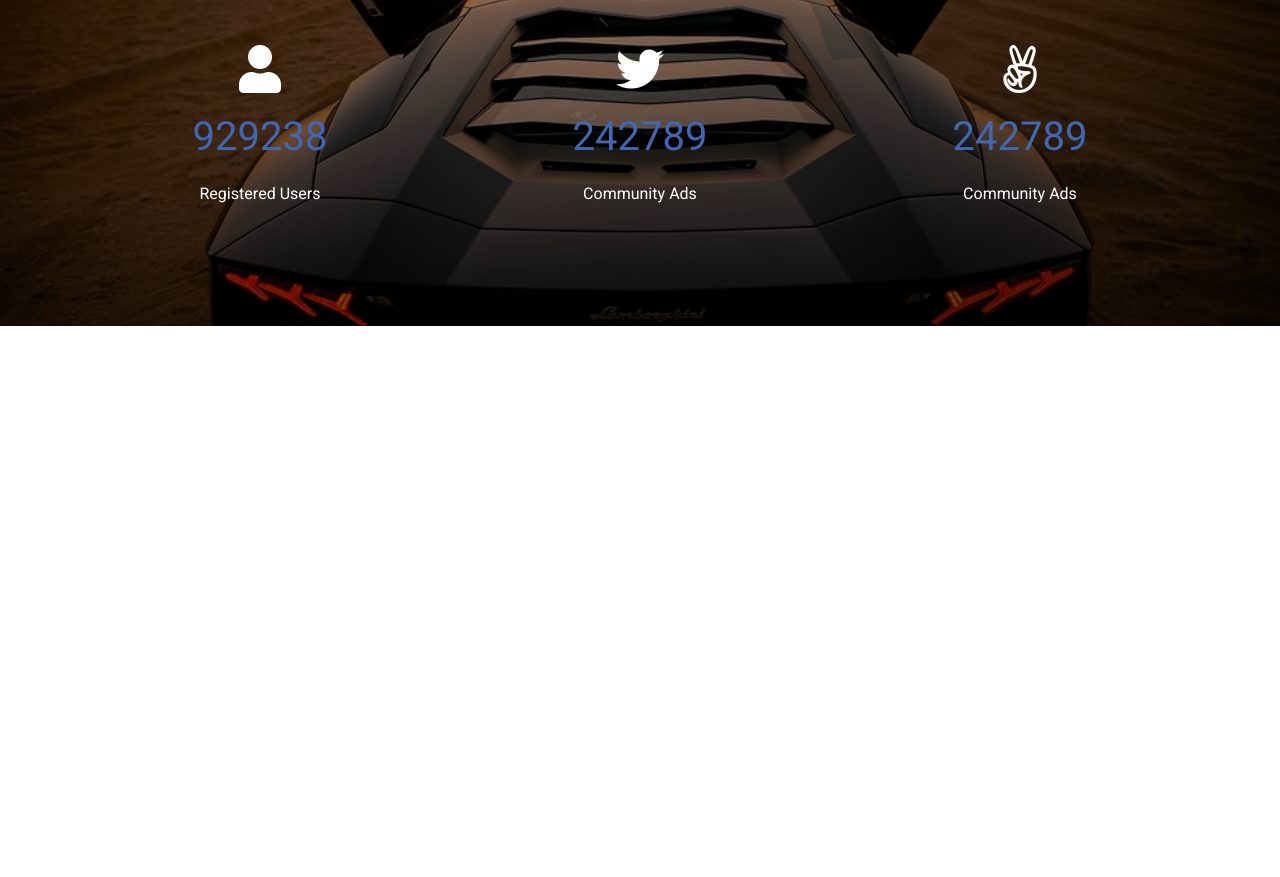
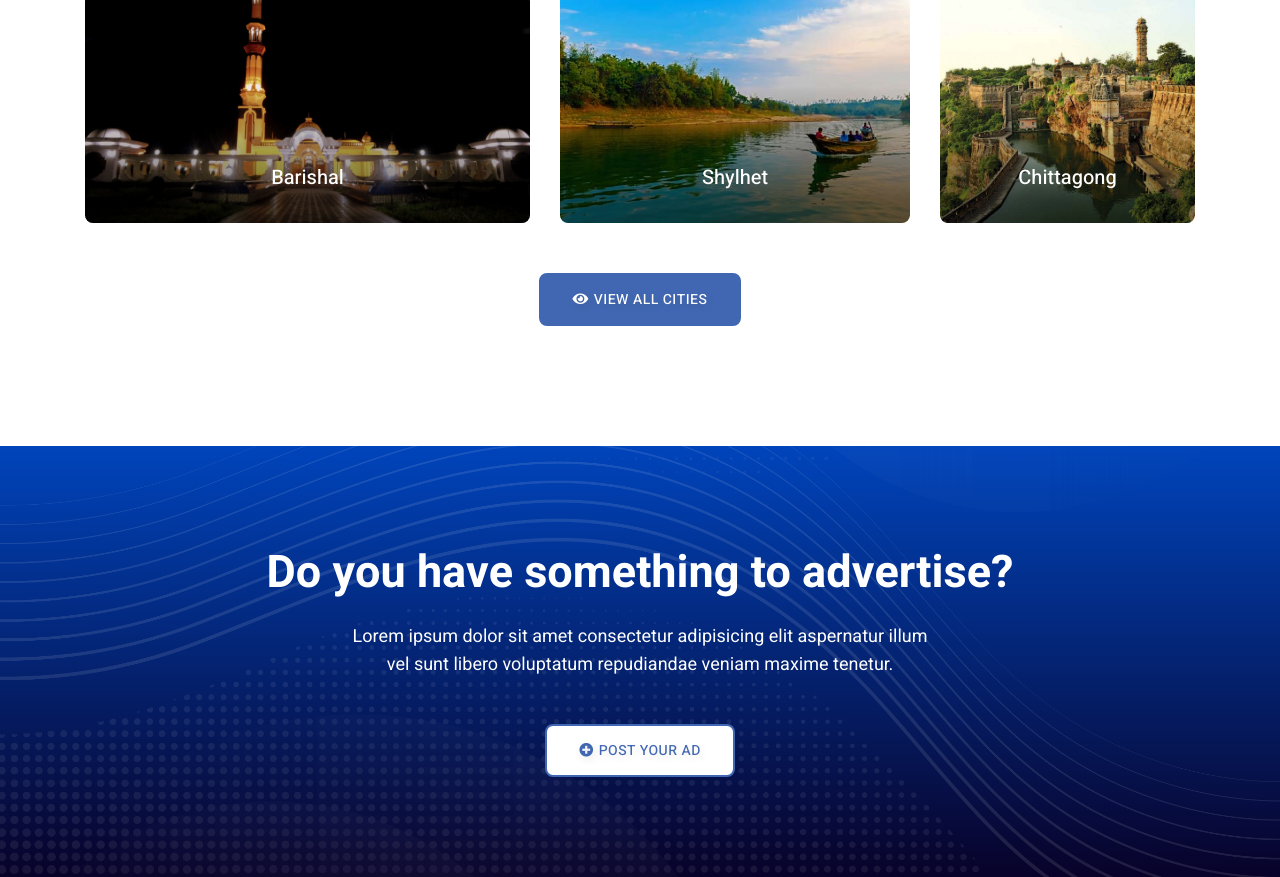
Before and after one commit to rafiurrafi/classic-ads, a React (Create React App) app: page / in a window 1280 px wide. Shown: the part 8500-9377 px from the top of the page. Before the commit the page ends 8906 px from the top, so only its background shows below. Built offline with nearby package versions, Linux system fonts and the light colour scheme.

Commit message:
ads - intro part in home page to show add post button

```diff
--- a/src/app.jsx
+++ b/src/app.jsx
@@ -12,6 +12,7 @@ import Recommended from "./components/recommendedHome";
 import TrendingHome from "./components/trendingHome";
 import CityHome from "./components/cityHome";
 import IncrementCounter from "./components/common/incrementCounter";
+import PostAds from "./components/postAds";
 
 function App() {
   const [isOpenAside, setIsOpenAside] = useToggle(false);
@@ -34,8 +35,9 @@ function App() {
       <FeatureHome />
       <Recommended />
       <TrendingHome />
+      <IncrementCounter />
       <CityHome />
-      <IncrementCounter />
+      <PostAds />
     </div>
   );
 }
--- /dev/null
+++ b/src/components/postAds.jsx
@@ -0,0 +1,26 @@
+const PostAds = () => {
+  return (
+    <section class="intro-part">
+      <div class="container">
+        <div class="row">
+          <div class="col-lg-12">
+            <div class="section-center-heading">
+              <h2>Do you have something to advertise?</h2>
+              <p>
+                Lorem ipsum dolor sit amet consectetur adipisicing elit
+                aspernatur illum vel sunt libero voluptatum repudiandae veniam
+                maxime tenetur.
+              </p>
+              <a href="ad-post.html" class="btn btn-outline">
+                <i class="fas fa-plus-circle"></i>
+                <span>post your ad</span>
+              </a>
+            </div>
+          </div>
+        </div>
+      </div>
+    </section>
+  );
+};
+
+export default PostAds;
--- a/src/styles/incrementCounter.scss
+++ b/src/styles/incrementCounter.scss
@@ -1,5 +1,5 @@
 .increment-counter {
-  margin: 80px 0;
+  margin-top: 80px;
   height: 50vh;
   display: flex;
   align-items: center;
@@ -14,5 +14,3 @@
   margin: 30px 0;
   color: var(--primary);
 }
-.increment-counter [class^="fa"] {
-}
--- a/src/styles/index.scss
+++ b/src/styles/index.scss
@@ -207,7 +207,7 @@
               INTRO PART STYLE
   ======================================*/
 .intro-part {
-  padding: 112px 0px 415px;
+  padding: 100px 0px 100px;
   margin-top: 120px;
   position: relative;
   background: linear-gradient(#0044bb, #080229);
```
